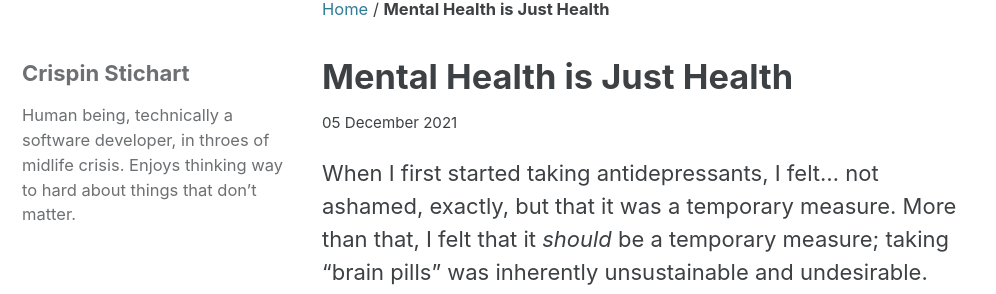
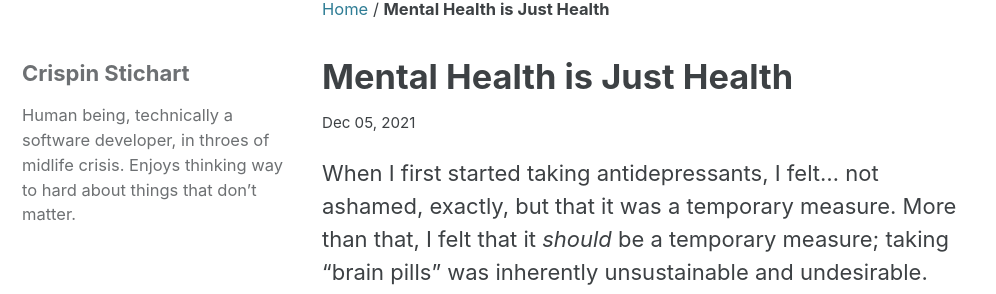
Before and after one commit to CrispinStichart/CrispinStichart.github.io, a Jekyll site: the page built from _posts/2021-12-05-mental-health-is-just-health.markdown, in a window 1280 px wide and 900 px high. Shown: the part 118-412 px from the top of the window, without its empty margins (0-996 px from the left). Built offline with Jekyll 4.4.1, drawn with Linux system fonts in a browser that asks for light colours; cached includes are drawn as plain includes.

Commit message:
Better date formatting

```diff
--- a/_layouts/archive.html
+++ b/_layouts/archive.html
@@ -20,7 +20,7 @@ layout: default
   <div class="archive">
     {% unless page.header.overlay_color or page.header.overlay_image %}
     <h1 id="page-title" class="page__title">{{ page.title }}</h1>
-    <p id="page-date" class="page__date">{{ page.date | date_to_long_string }}</p>
+    <p id="page-date" class="page__date">{{ page.date | date: "%b %d, %Y" }}</p>
     {% endunless %}
     {{ content }}
   </div>
```
